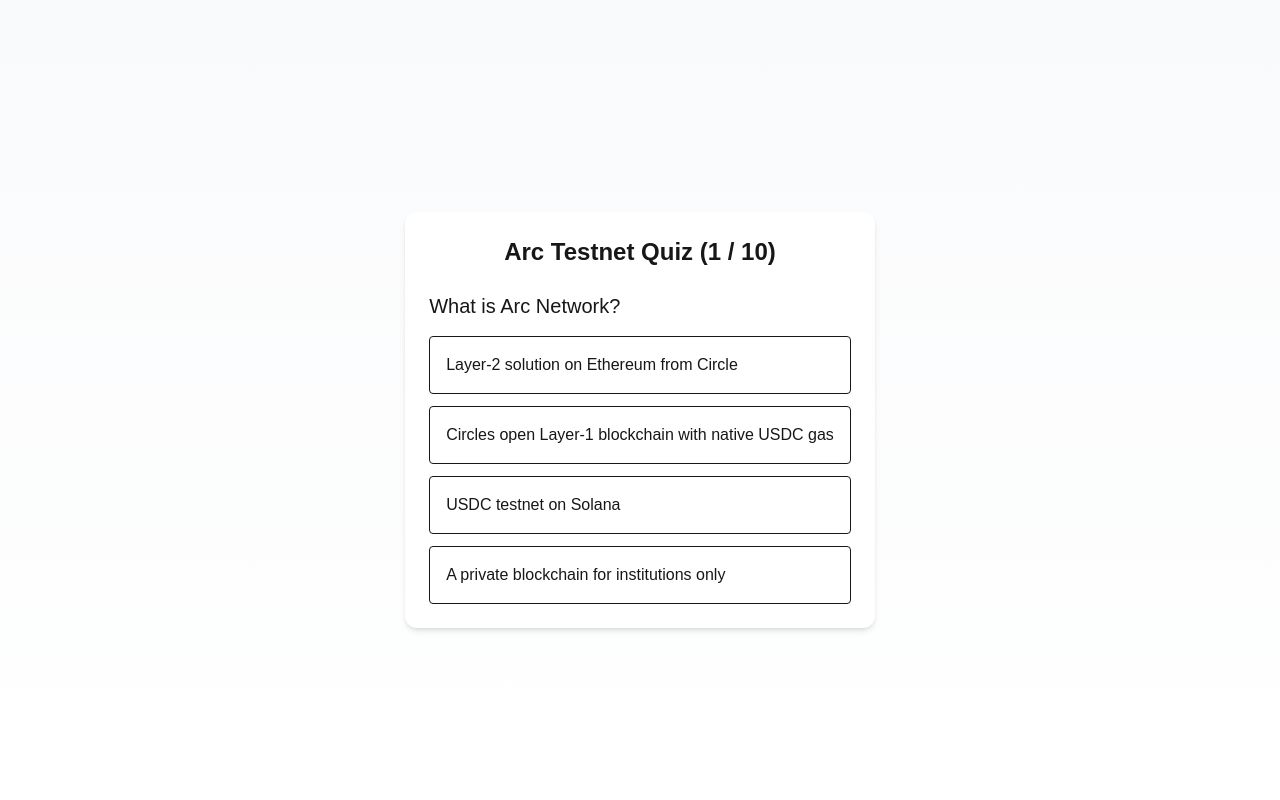
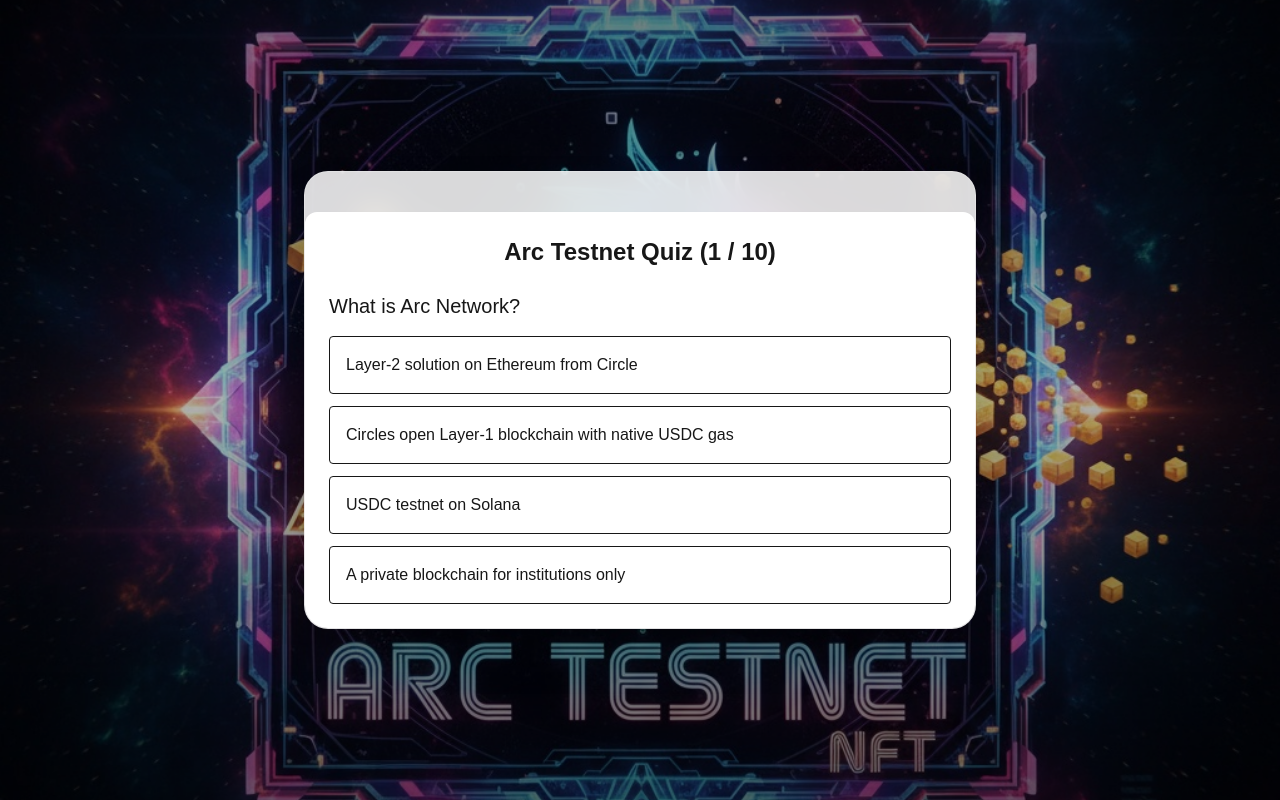
Before and after one commit to DenisReaver/arc-quiz, a Next.js app: page / in a window 1280 px wide. Built offline with nearby package versions, Linux system fonts and the light colour scheme.

Commit message:
Update page.tsx

```diff
--- a/src/app/page.tsx
+++ b/src/app/page.tsx
@@ -2,8 +2,37 @@
 
 export default function Home() {
   return (
-    <main className="min-h-screen bg-gradient-to-b from-gray-50 to-white flex items-center justify-center p-4">
-      <Quiz />
+    <main
+      className="
+        relative
+        min-h-screen
+        bg-[url('/quiz-background.jpg')]
+        bg-cover //cover
+        bg-center
+        bg-no-repeat
+        bg-fixed
+        flex
+        items-center
+        justify-center
+        p-4
+      "
+    >
+      {/* Оверлей для лучшей читаемости */}
+      <div className="absolute inset-0 bg-gradient-to-b from-black/50 via-black/30 to-black/60" />
+
+      {/* Карточка квиза */}
+      <div className="
+        relative z-10
+        max-w-2xl w-full
+        bg-white/85
+        backdrop-blur-lg
+        rounded-3xl
+        shadow-2xl
+        border border-white/20
+        overflow-hidden
+      ">
+        <Quiz />
+      </div>
     </main>
   );
 }
```
